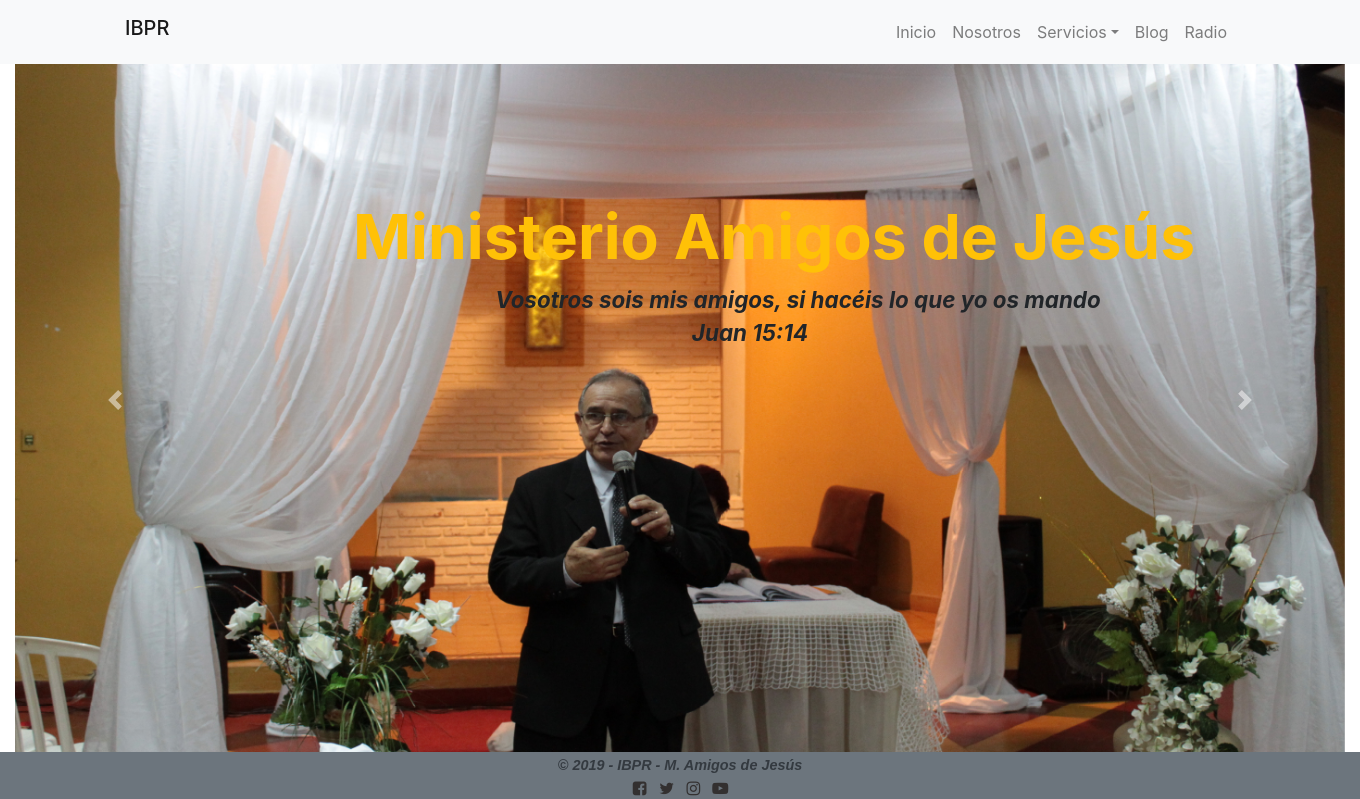
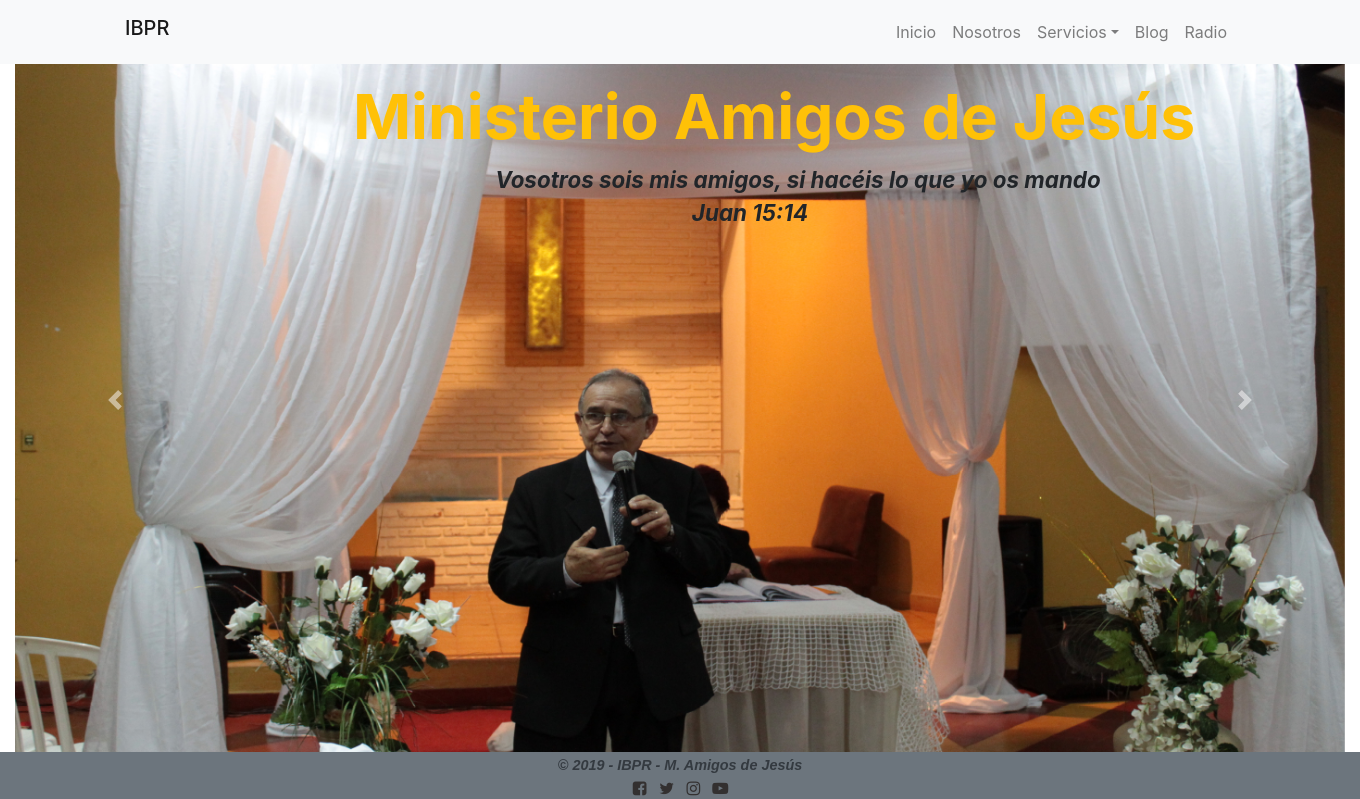
Before and after one commit to rickyMelida/panambireta, a PHP site: page / in a window 1360 px wide. Shown: the top 799 px of the page. Run offline with PHP 8.4, Linux system fonts and the light colour scheme.

Commit message:
Se reduce el top en un 10% el eslogan

```diff
--- a/css/estilo.css
+++ b/css/estilo.css
@@ -71,7 +71,7 @@ header nav{
 .slogan {
 	position: absolute;
 	z-index: 4;
-	top: 25%;
+	top: 10%;
 	margin: auto;
 }
 
@@ -94,6 +94,8 @@ blockquote {
 li {
 	list-style: none;
 }
+
+
 @media(min-width: 1028px) {
 	.slogan {
 		margin: 0 15%;
```
